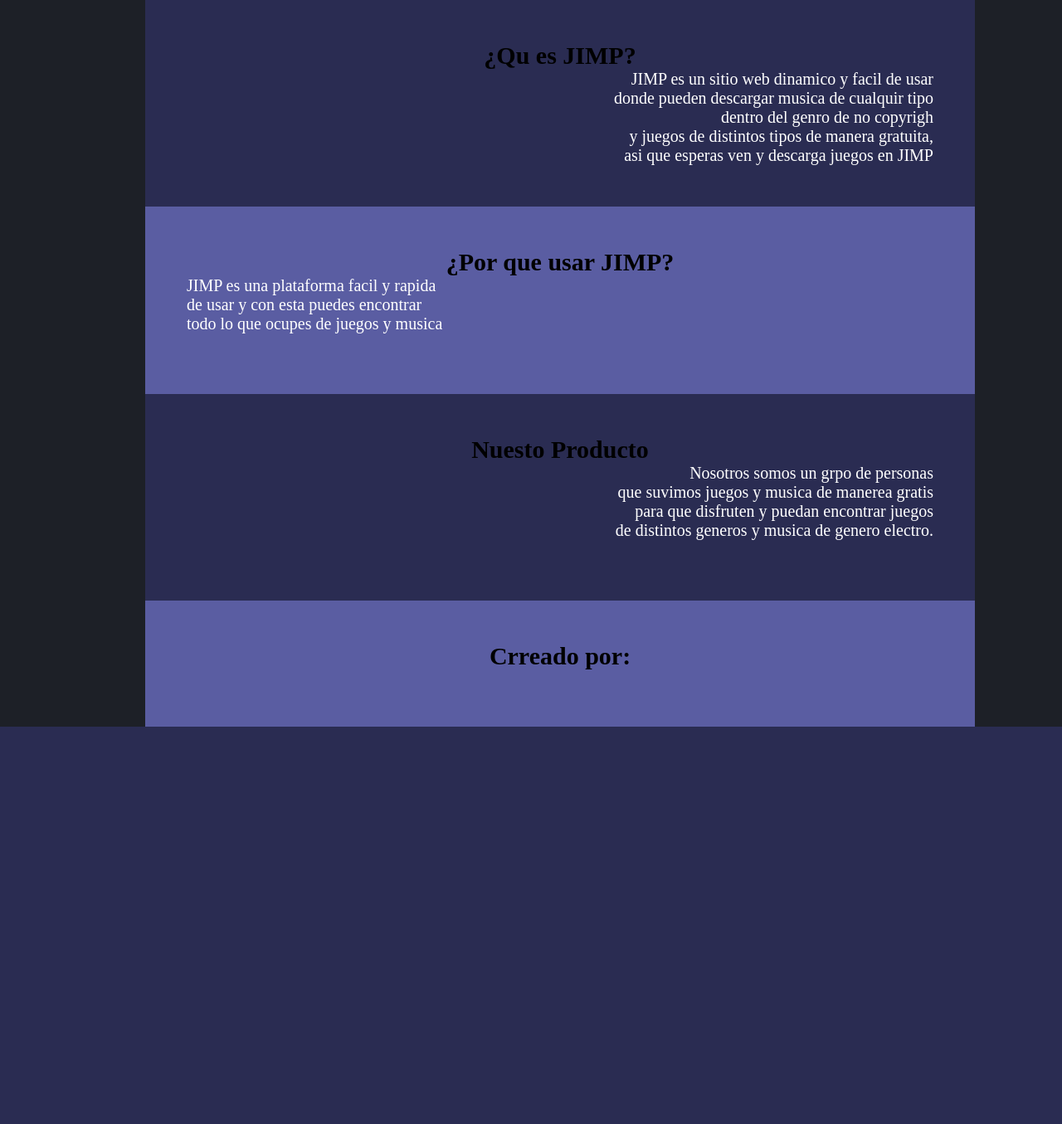
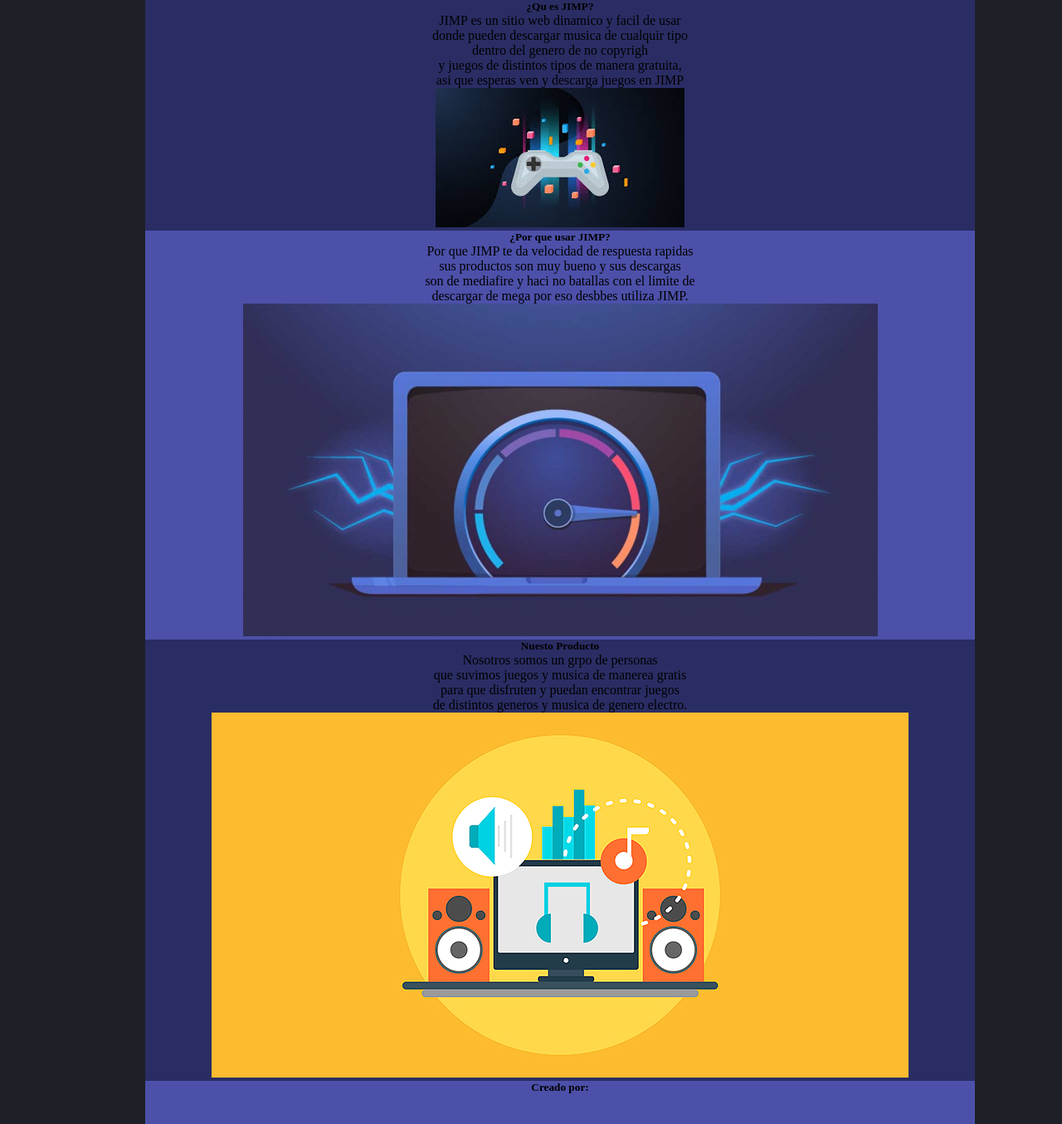
Before and after one commit to alfredo12345136/JIMP-2, a PHP site: page / in a window 1280 px wide. Shown: the part 46-1401 px from the top of the page at 83% size. Before the commit the page ends 922 px from the top, so only its background shows below. Run offline with PHP 8.4, Linux system fonts and the light colour scheme; some libraries are stand-ins or nearby versions.

Commit message:
cambio 2.1
cambie el modo de organizar las cosas

```diff
--- a/css/style.css
+++ b/css/style.css
@@ -71,45 +71,18 @@ body{
   text-align:center;
 }
 
-.p{
-  color:#fff;
-  display: inline;
-}
-
-h5{
-  color:rgb(0, 0, 0);
-  text-align:center;
-  font-size: 30px;
-}
-
-.uno {
-  text-align: right;
-  background-color: rgb(42, 44, 82);
-  padding:50px;
-  font-size: 20px;
+.uno{
+  background-color:rgba(42, 45, 100);
 }
 
 .dos{
-  text-align: left;
-  background-color: rgb(90, 93, 162);
-  font-size: 20px;
-  padding:50px;
+  background-color:rgba(76, 80, 169);
 }
 
-.tres {
-  text-align: right;
-  background-color: rgb(42, 44, 82);
-  font-size: 20px;
-  padding:50px;
+.tres{
+  background-color:rgba(42, 45, 100);
 }
 
-.cuatro {
-  text-align: center;
-  background-color: rgb(90, 93, 162);
-  padding:50px;
+.cuatro{
+  background-color:rgba(76, 80, 169);
 }
-
-.uno2{
-  width:200px;
-
-}
--- a/index.html
+++ b/index.html
@@ -32,45 +32,87 @@
 
     <article class="contenido">
 
-        <div class="uno">
 
+        <section class="uno">
+
+            <div class="uno-h">
                 <h5>¿Qu es JIMP?</h5>
+            </div>
+
+            <div class="uno-p">
                 <p class="p">JIMP es un sitio web dinamico y facil de usar<br> donde pueden descargar musica de cualquir
                     tipo<br>
-                dentro del genro de no copyrigh<br> y juegos de distintos tipos de manera gratuita,<br> asi que esperas
+                    dentro del genero de no copyrigh<br> y juegos de distintos tipos de manera gratuita,<br> asi que
+                    esperas
                     ven y descarga juegos en JIMP<br> </p>
             </div>
 
+            <div class="uno-img">
+                <img src="img/2.jpg" alt="" class="img-1">
+            </div>
 
-        <div class="dos">
+        </section>
+
+
+
+
+        <section class="dos">
+
+            <div class="dos-h">
                 <h5>¿Por que usar JIMP?</h5>
-            <p class="p">JIMP es una plataforma facil y rapida<br> de usar y con esta puedes encontrar<br> todo lo que
-                ocupes de
-                juegos y musica <br></p>
-            <div>
+            </div>
+
+            <div class="dos-p">
+                <p class="p">Por que JIMP te da velocidad de respuesta rapidas<br> sus productos son muy bueno y sus descargas<br> son de mediafire y haci no batallas con el limite de<br> descargar de mega por eso desbbes utiliza JIMP.<br>  </p>
+            </div>
+
+            <div class="dos-img">
+                <img src="img/velocidad.jpg" alt="" class="img-2">
+            </div>
+
+        </section>
+
+
+
+
+        <section class="tres">
+
+            <div class="tres-h">
+                <h5>Nuesto Producto</h5>
+            </div>
+
+            <div class="tres-p">
+                <p class="p">Nosotros somos un grpo de personas<br> que suvimos juegos y musica de manerea gratis<br>
+                    para
+                    que
+                    disfruten y puedan encontrar juegos<br> de distintos generos y musica de genero electro.<br></p>
+            </div>
+
+            <div class="tres-img">
+                <img src="img/musica.jpg" alt="" class="img-3">
+            </div>
+
+        </section>
+
+
+
+        <section class="cuatro">
+            <div class="cuatro-h">
+                <h5>Creado por:</h5>
+            </div>
+
+            <div class="cuatro-img-1">
                 <img src="" alt="">
             </div>
+
+            <div class="cuatros-img-2">
+                <img src="" alt="">
             </div>
 
-
-        <div class="tres">
-            <h5>Nuesto Producto</h5>
-            <p class="p">Nosotros somos un grpo de personas<br> que suvimos juegos y musica de manerea gratis<br> para
-                que
-                disfruten y puedan encontrar juegos<br> de distintos generos y musica de genero electro.<br></p>
-            <div>
-                <img src="" alt="">
-            </div>
-        </div>
+        </section>
 
 
-        <div class="cuatro">
-            <h5>Crreado por:</h5>
-            <div>
-                <img src="" alt="">
-                <img src="" alt="">
-            </div>
-        </div>
+
 
     </article>
 
```
Also changed, not shown: img/juegos.jpg (added), img/musica.jpg (added), img/velocidad.jpg (added). Lines whose indentation alone changed are shown as unchanged.
